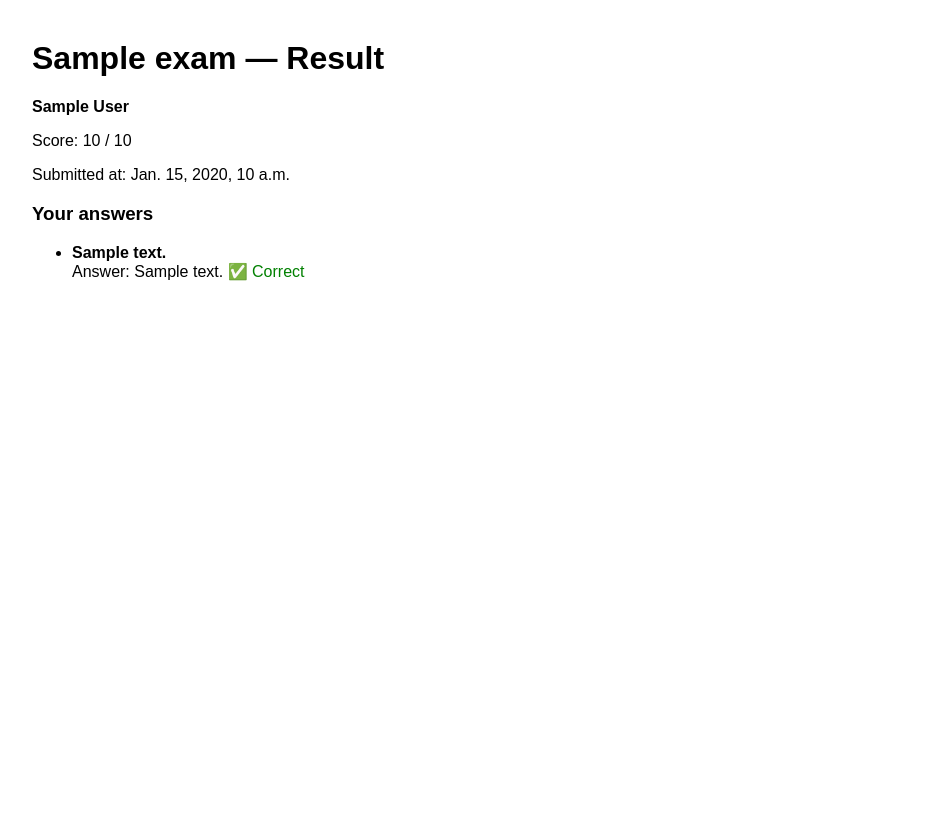
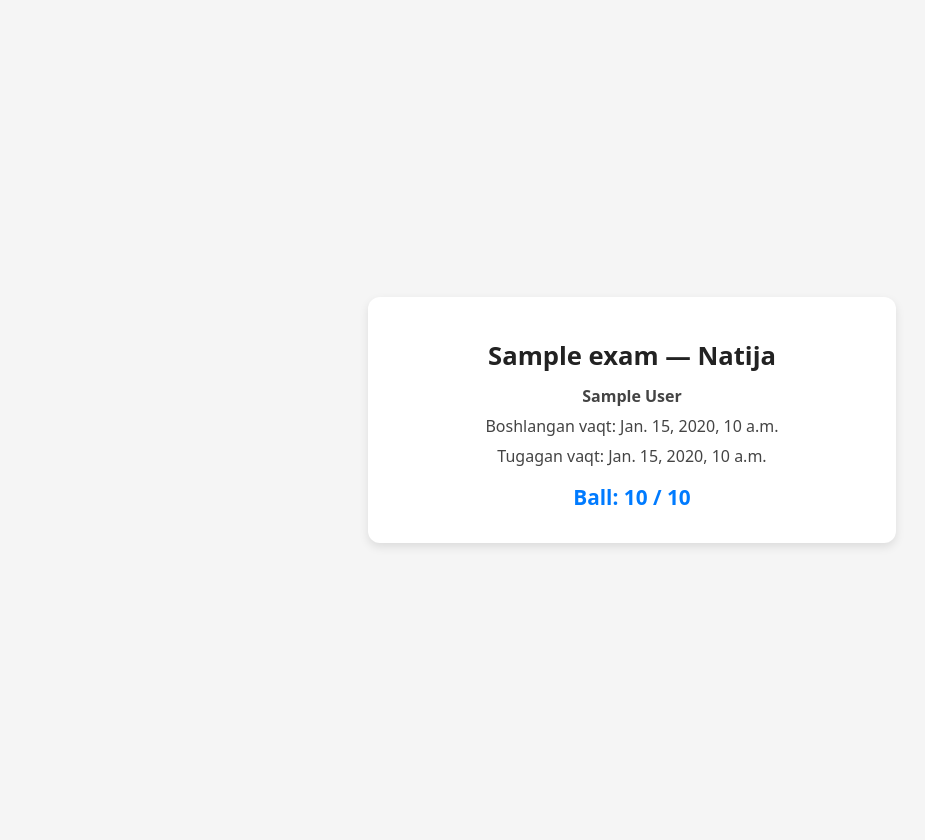
Before and after one commit to abdurahmonovjamshid/exam, a Django app: template exam/templates/exams/exam_result.html in a window 1280 px wide. Shown: the whole page, without its empty margins (8-933 px from the left). Before the commit the page ends 281 px from the top, so only its background shows below. Run offline with Django 5.2, Linux system fonts and the light colour scheme; tables that the repository leaves empty hold one stand-in row (values such as "Sample post"); the template is opened without the code that fills it: values that come from a table or form of the project are taken from there, most other values are stand-ins (such as "Sample title", 1, 10 or a date in 2020); data that the repository does not hold is empty.

Commit message:
registration

```diff
--- a/exam/templates/exams/exam_result.html
+++ b/exam/templates/exams/exam_result.html
@@ -1,34 +1,54 @@
 <!DOCTYPE html>
-<html>
+<html lang="uz">
 <head>
-  <title>{{ exam.title }} Result</title>
+  <meta charset="utf-8">
+  <title>{{ exam.title }} — Natija</title>
+  <meta name="viewport" content="width=device-width, initial-scale=1">
   <style>
-    body { font-family: sans-serif; margin: 40px; }
-    .correct { color: green; }
-    .wrong { color: red; }
+    body {
+      font-family: system-ui, Arial, sans-serif;
+      margin: 0;
+      padding: 20px;
+      background: #f5f5f5;
+      display: flex;
+      align-items: center;
+      justify-content: center;
+      min-height: 100vh;
+    }
+    .card {
+      background: #fff;
+      padding: 24px;
+      border-radius: 12px;
+      box-shadow: 0 4px 10px rgba(0,0,0,0.1);
+      max-width: 480px;
+      width: 100%;
+      text-align: center;
+    }
+    h1 {
+      font-size: 1.6rem;
+      margin-bottom: 12px;
+      color: #222;
+    }
+    p {
+      font-size: 1rem;
+      margin: 8px 0;
+      color: #444;
+    }
+    .score {
+      font-size: 1.3rem;
+      font-weight: bold;
+      margin-top: 16px;
+      color: #007bff;
+    }
   </style>
 </head>
 <body>
-  <h1>{{ exam.title }} — Result</h1>
-  <p><b>{{ candidate.full_name }}</b></p>
-  <p>Score: {{ score }} / {{ total }}</p>
-  <p>Submitted at: {{ attempt.submitted_at }}</p>
-
-  <h3>Your answers</h3>
-  <ul>
-    {% for a in answers %}
-      <li>
-        <strong>{{ a.question.text }}</strong><br>
-        {% if a.choice %}
-          Answer: {{ a.choice.text }}
-        {% else %}
-          Answer: {{ a.text_answer }}
-        {% endif %}
-        {% if a.is_correct %} <span class="correct">✅ Correct</span>
-        {% else %} <span class="wrong">❌ Wrong</span>
-        {% endif %}
-      </li>
-    {% endfor %}
-  </ul>
+  <div class="card">
+    <h1>{{ exam.title }} — Natija</h1>
+    <p><b>{{ candidate.full_name }}</b></p>
+    <p>Boshlangan vaqt: {{ attempt.started_at }}</p>
+    <p>Tugagan vaqt: {{ attempt.submitted_at }}</p>
+    <p class="score">Ball: {{ score }} / {{ total }}</p>
+  </div>
 </body>
 </html>
```
